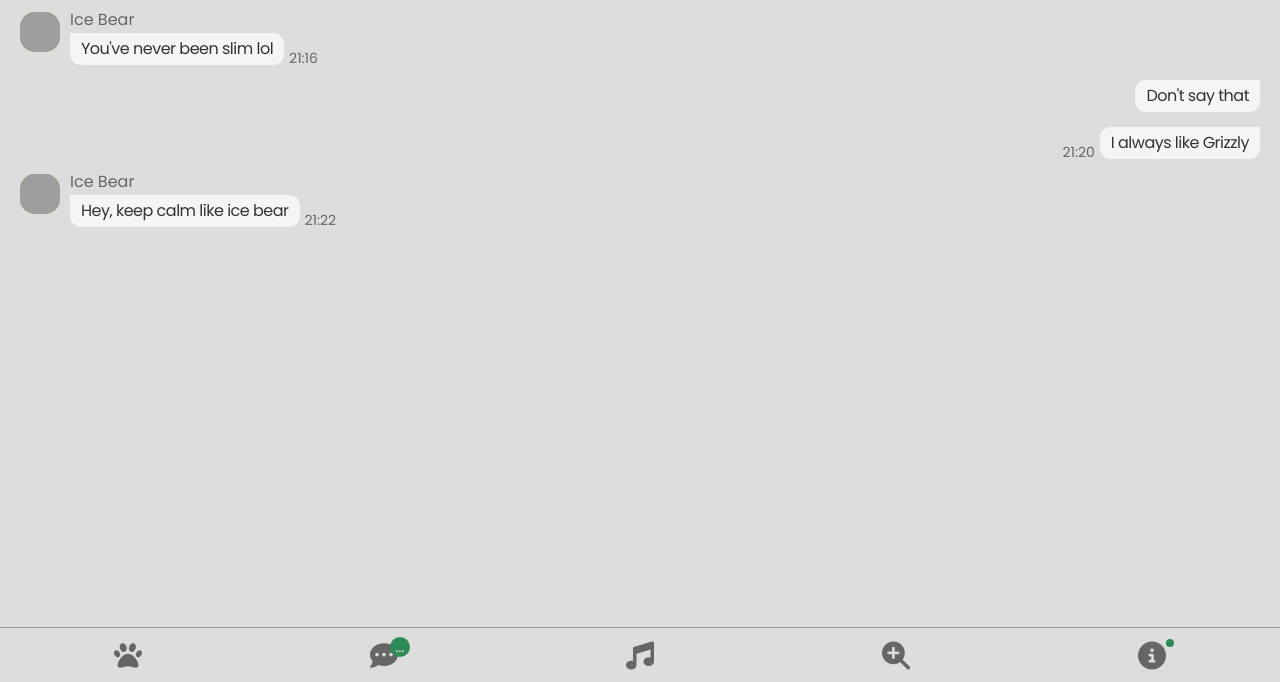
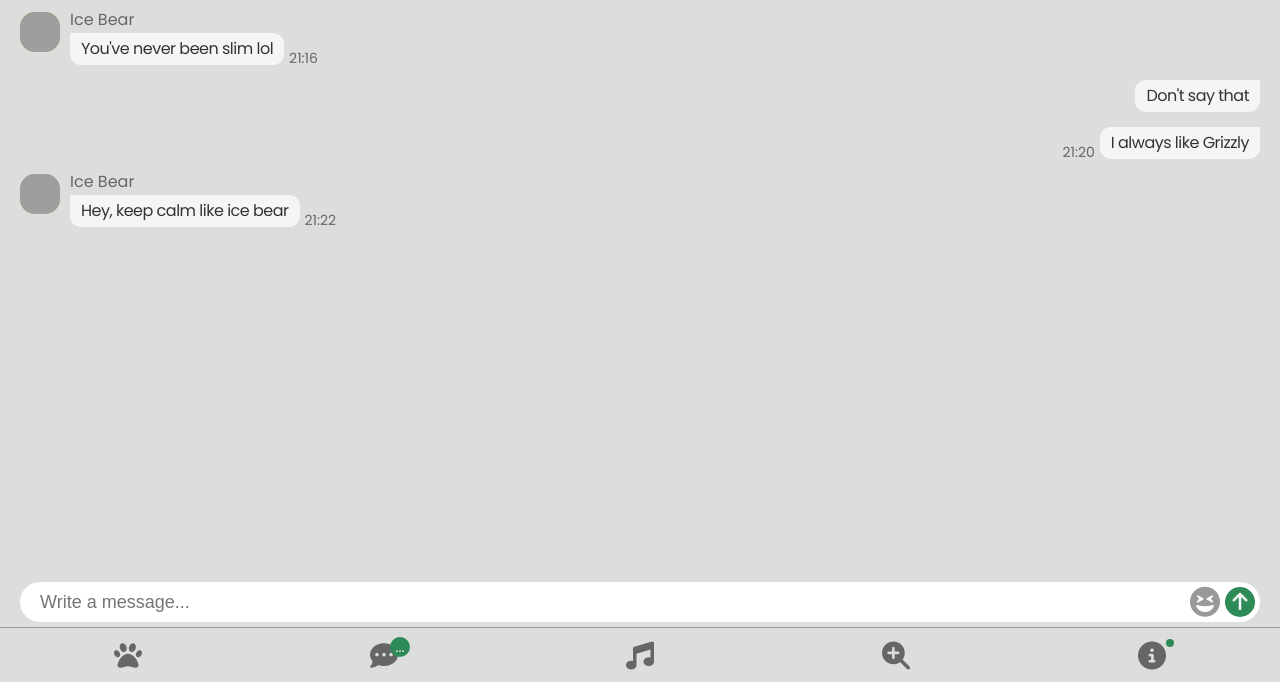
Before and after one commit to jeeweekday/kokoa-clone-2022-recap, a plain HTML site: page chat-room.html in a window 1280 px wide. Shown: the part 118-800 px from the top of the page. Drawn offline with Linux system fonts and the light colour scheme; grey boxes are pictures that could not be loaded.

Commit message:
update chat-room type

```diff
--- a/talk-room.html
+++ b/chat-room.html
@@ -4,7 +4,7 @@
     <meta charset="UTF-8">
     <meta http-equiv="X-UA-Compatible" content="IE=edge">
     <meta name="viewport" content="width=device-width, initial-scale=1.0">
-    <title>Pandas - Talk</title>
+    <title>Pandas - Chat</title>
 
     <link rel="stylesheet" href="css/styles.css">
 </head>
@@ -86,6 +86,13 @@
                 </div>
             </li>
         </ul>
+        <div class="chat-room-type">
+            <form class="chat-room-type__form" action="#">
+                <input type="text" placeholder="Write a message...">
+                <button><i class="fa-solid fa-arrow-up"></i></button>
+                <i class="chat-room-type__smile fa-solid fa-face-grin-squint"></i>
+            </form>
+        </div>
     </main>
 
     <!-- css/components/navigation-bar.css -->
--- a/css/screens/chat-room.css
+++ b/css/screens/chat-room.css
@@ -65,3 +65,55 @@
     border-radius: 11px;
     border-top-right-radius: 0;
 }
+/* chat-room-type */
+.chat-room-type {
+    /* border: 1px solid red; */
+    position: absolute;
+    bottom: 55px;
+    width: 100%;
+    height: 50px;
+    transform: translateX(-20px);
+}
+.chat-room-type__form {
+    height: 100%;
+    display: flex;
+    justify-content: center;
+    align-items: center;
+    position: relative;
+}
+.chat-room-type__form input {
+    width: calc(100% - 40px);
+    height: 40px;
+    border-radius: 20px;
+    padding: 0 80px 0 20px;
+    border: none;
+    font-size: 1.125rem;
+}
+.chat-room-type__form input:focus {
+    outline: none;
+}
+.chat-room-type__form input::placeholder {
+    font-size: 1.125rem;
+}
+.chat-room-type__form button {
+    background-color: var(--point-color);
+    color: whitesmoke;
+    position: absolute;
+    top: 50%;
+    transform: translateY(-50%);
+    right: 25px;
+    width: 30px;
+    height: 30px;
+    border-radius: 50%;
+    border: none;
+    font-size: 1.25rem;
+    cursor: pointer;
+}
+.chat-room-type__form .chat-room-type__smile {
+    color: var(--sub-gray);
+    position: absolute;
+    top: 50%;
+    transform: translateY(-50%);
+    right: 60px;
+    font-size: 30px;
+}
```
Also changed, not shown: chats.html (+1 -1 lines).
